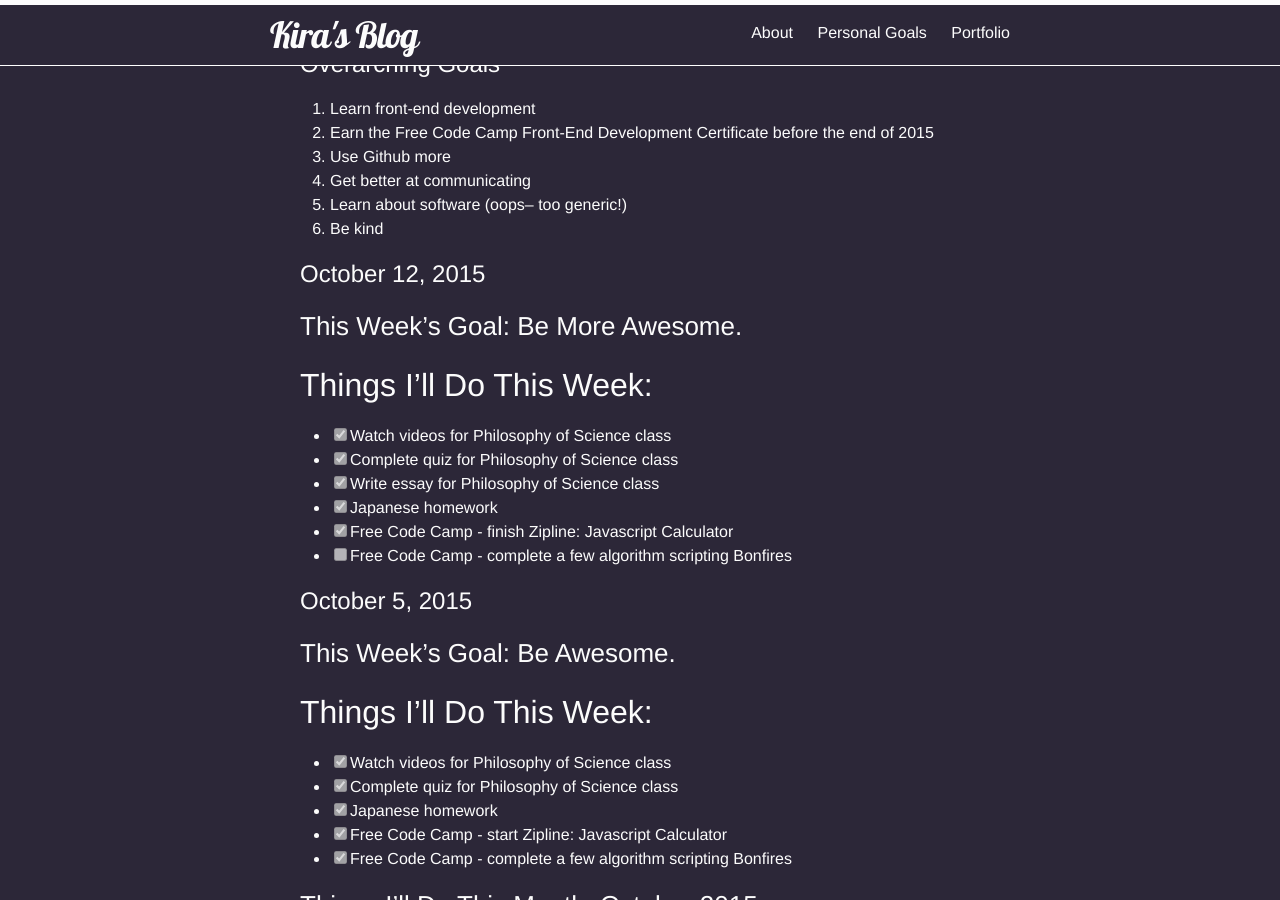
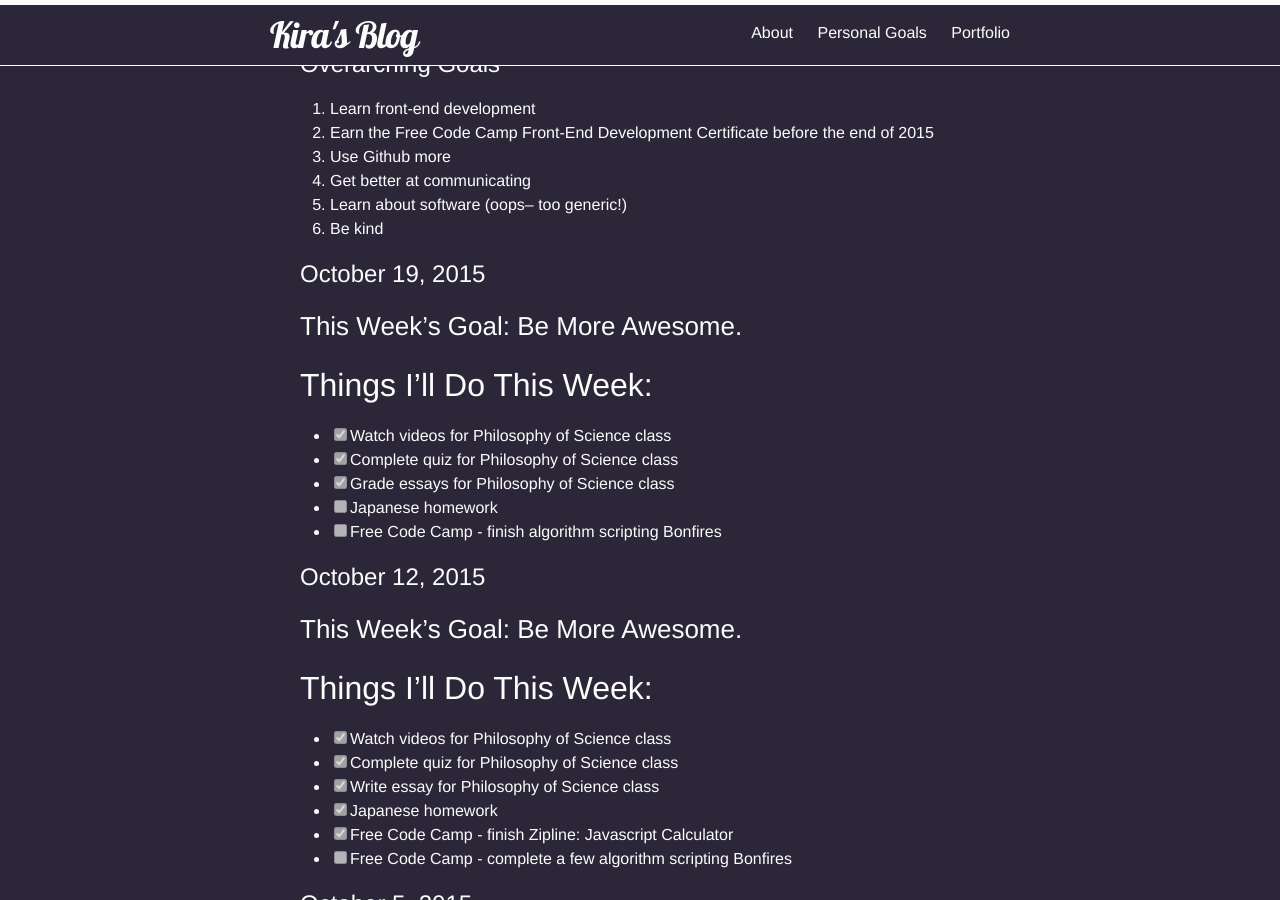
Before and after one commit to kirakirakira/blog, a Jekyll site: the page built from personal-goals.md, in a window 1280 px wide and 900 px high, scrolled down 301 px. Built offline with Jekyll 4.4.1, drawn with Linux system fonts in a browser that asks for light colours; Markdown is read by kramdown in place of the engine named in the settings.

Commit message:
Update personal-goals.md
Add week 10/19

```diff
--- a/personal-goals.md
+++ b/personal-goals.md
@@ -18,6 +18,17 @@ Why? I realized what I have been doing and what I want to do is all over the pla
 4. Get better at communicating
 5. Learn about software (oops-- too generic!)
 6. Be kind
+
+# October 19, 2015
+
+### This Week's Goal: Be More Awesome.
+
+## Things I'll Do This Week:
+- [X] Watch videos for Philosophy of Science class
+- [X] Complete quiz for Philosophy of Science class
+- [X] Grade essays for Philosophy of Science class
+- [ ] Japanese homework
+- [ ] Free Code Camp - finish algorithm scripting Bonfires
 
 # October 12, 2015
 
```
